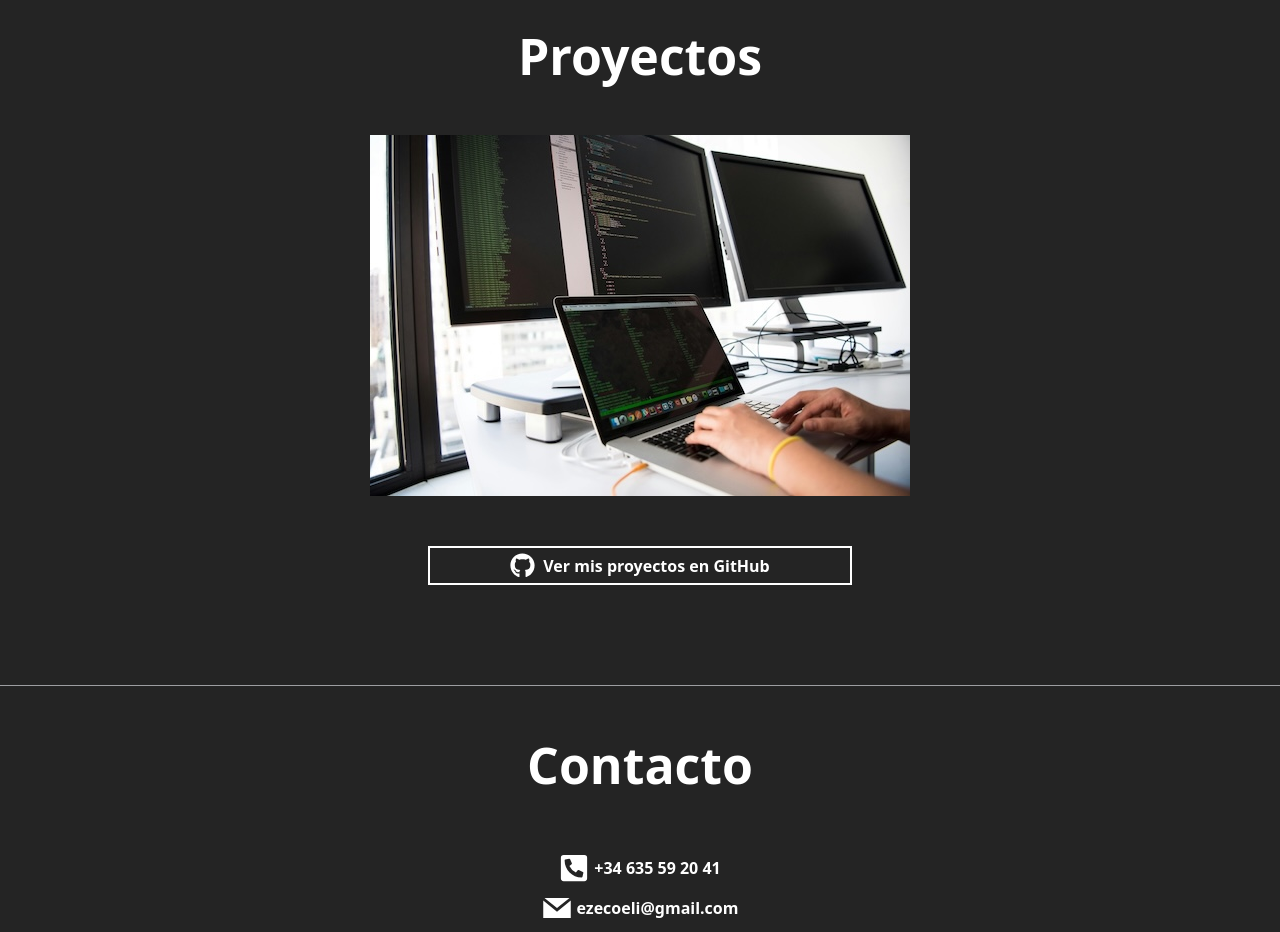
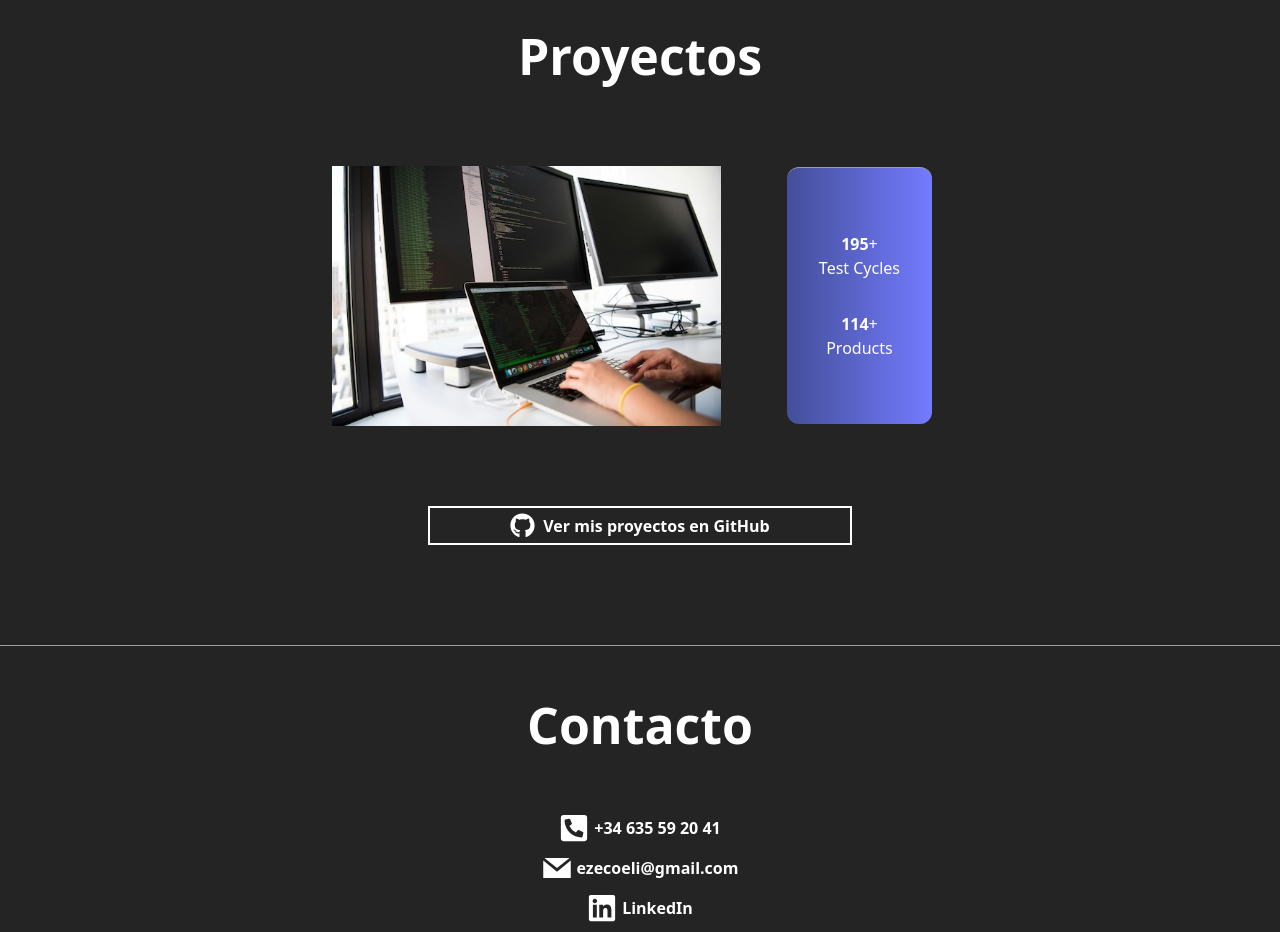
Before and after one commit to ezecoeli/React-Portfolio, a React (Vite) app: page / in a window 1280 px wide. Shown: the part 2480-3412 px from the top of the page. Built offline with nearby package versions, Linux system fonts and the light colour scheme.

Commit message:
actualizacion seccion proyectos

```diff
--- /dev/null
+++ b/src/components/CounterBand.jsx
@@ -0,0 +1,39 @@
+import { animate } from 'framer-motion';
+import { useEffect, useState } from 'react';
+
+export default function CounterBand({ counters = [], className = '', gradientColors = 'from-purple-600 to-indigo-500' }) {
+
+  function Counter({ value }) {
+    const [count, setCount] = useState(0);
+
+    useEffect(() => {
+      const controls = animate(0, value, {
+        duration: 2,
+        onUpdate(v) {
+          setCount(Math.floor(v));
+        },
+      });
+      return () => controls.stop();
+    }, [value]);
+
+    return <span>{count}</span>;
+  }
+
+  if (!counters.length) return null;
+
+  return (
+    <section
+      className={` counter-band bg-gradient-to-r ${gradientColors} text-white flex flex-col md:flex-row justify-around items-center gap-8 relative z-10 ${className}`}
+    >
+      {counters.map((c, i) => (
+        <div key={i} className="text-center">
+          <div className="text-4xl md:text-5xl font-bold">
+            <Counter value={c.value} />
+            {c.suffix || ''}
+          </div>
+          <div className="mt-2 text-lg md:text-xl">{c.label}</div>
+        </div>
+      ))}
+    </section>
+  );
+}
--- a/src/index.css
+++ b/src/index.css
@@ -322,3 +322,16 @@ footer {
   justify-content: center;
   align-items: center;
 }
+
+ /* banda de contadores */
+.counter-band {
+  background: linear-gradient(90deg, #434f98 0%, #747bff 100%);
+  color: white;
+  padding: 4rem 2rem;
+  display: flex;
+  justify-content: space-around;
+  align-items: center;
+  gap: 2rem;
+  border-radius: 12px;
+  margin: 2rem 1rem;
+}
--- a/src/sections/Projects.jsx
+++ b/src/sections/Projects.jsx
@@ -2,14 +2,22 @@ import { useTranslation } from 'react-i18next';
 import projectsPhoto from '../assets/projectsPhoto.jpg';
 import { FaGithub } from 'react-icons/fa';
 import { motion } from 'framer-motion';
+import CounterBand from '../components/CounterBand.jsx';
 
 export default function Projects() {
   const { t } = useTranslation();
+
+  // Configuración de contadores
+  const counters = [
+    { value: 195, label: "Test Cycles", suffix: "+" },
+    { value: 114, label: "Products", suffix: "+" }
+  ];
 
   return (
     <section id="projects" className="mb-[100px] mt-[100px] flex flex-col justify-center items-center bg-gray-100 dark:bg-gray-900 text-gray-900 dark:text-gray-100 p-8">
       <h2 className="text-[50px] font-bold mb-6 max-w-xl mx-auto h2-animated">{t('projects')}</h2>
 
+      <div className="flex flex-row gap-[50px]">
         <motion.div
           className="flex items-center justify-center p-4"
           initial={{ opacity: 0, y: 50 }}
@@ -19,10 +27,18 @@ export default function Projects() {
         >
           <img
             src={projectsPhoto}
-          alt="Experience"
-          className="rounded-lg shadow-lg w-full h-full object-cover"
+            alt="Projects"
+            className="rounded-lg shadow-lg w-full h-[260px] object-cover"
           />
         </motion.div>
+
+        {/* Banda de contadores animados */}
+        <CounterBand
+          counters={counters}
+          className="max-w-5xl"
+          gradientColors="from-blue-600/80 via-purple-600/80 to-blue-800/80"
+        />
+      </div>
 
       <div className="mt-[50px] text-center space-y-6">
         <a
@@ -41,7 +57,6 @@ export default function Projects() {
           <FaGithub className="text-[25px] text-2xl" />
           <span>{t('viewGithubProjects')}</span>
         </a>
-
       </div>
     </section>
   );
```
Also changed, not shown: src/store/slices/themeSlice.js (deleted). Lines whose indentation alone changed are shown as unchanged.
